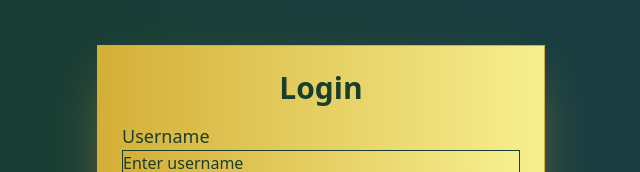
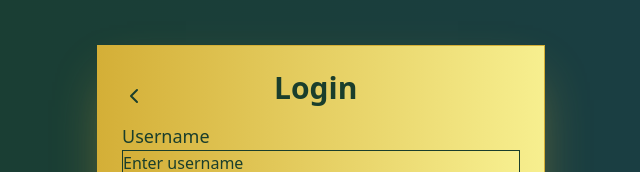
Before and after one commit to pradeep-145/Izole-Online, a React (Vite) app in the folder frontend/: page /customer/login in a window 1280 px wide. Shown: the part 186-358 px from the top of the page, without its empty margins (319-959 px from the left). Built offline with nearby package versions, Linux system fonts and the light colour scheme; no server answers.

Commit message:
login-back

```diff
--- a/frontend/src/Pages/customer/CustomerLogin.jsx
+++ b/frontend/src/Pages/customer/CustomerLogin.jsx
@@ -1,6 +1,7 @@
 import axios from "axios";
 import React, { useState } from "react";
 import { useNavigate } from "react-router-dom";
+import { ChevronLeft } from 'lucide-react';
 
 const CustomerLogin = () => {
   const [formData, setFormData] = useState({
@@ -37,9 +38,13 @@ const CustomerLogin = () => {
   return (
     <div className="hero bg-wineRed min-h-screen flex justify-center items-center">
       <div className="card bg-mustard w-full max-w-md shadow-2xl shadow-mustard/45 p-6 border border-mustard">
+        <div className="flex items-center gap-32">
+          <a href="/">
+        <ChevronLeft className="text-wineRed font-bold hover:bg-wineRed hover:text-mustard hover:rounded-md "/></a>
         <h1 className="text-3xl font-bold text-center text-wineRed mb-4">
           Login
         </h1>
+        </div>
         <form className="space-y-4" onSubmit={handleSubmit}>
           <div className="form-control">
             <label className="label">
```
